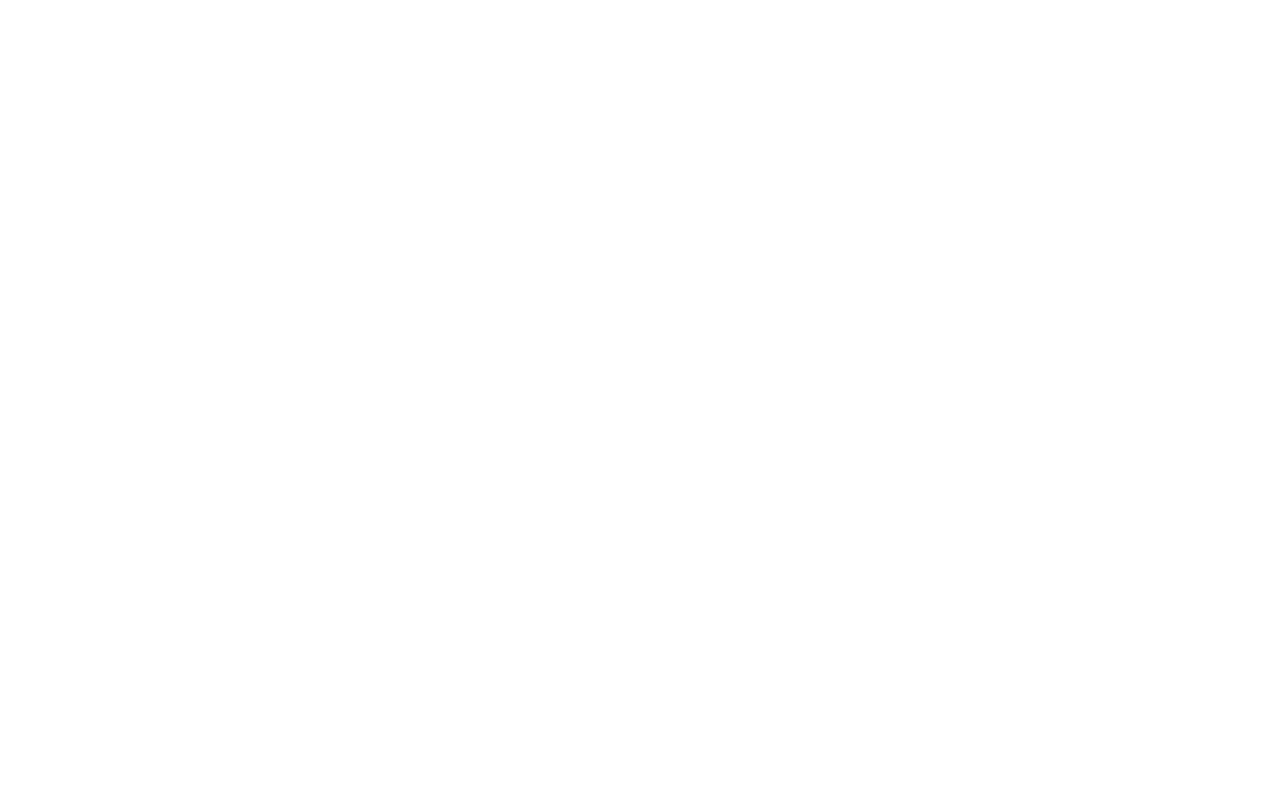
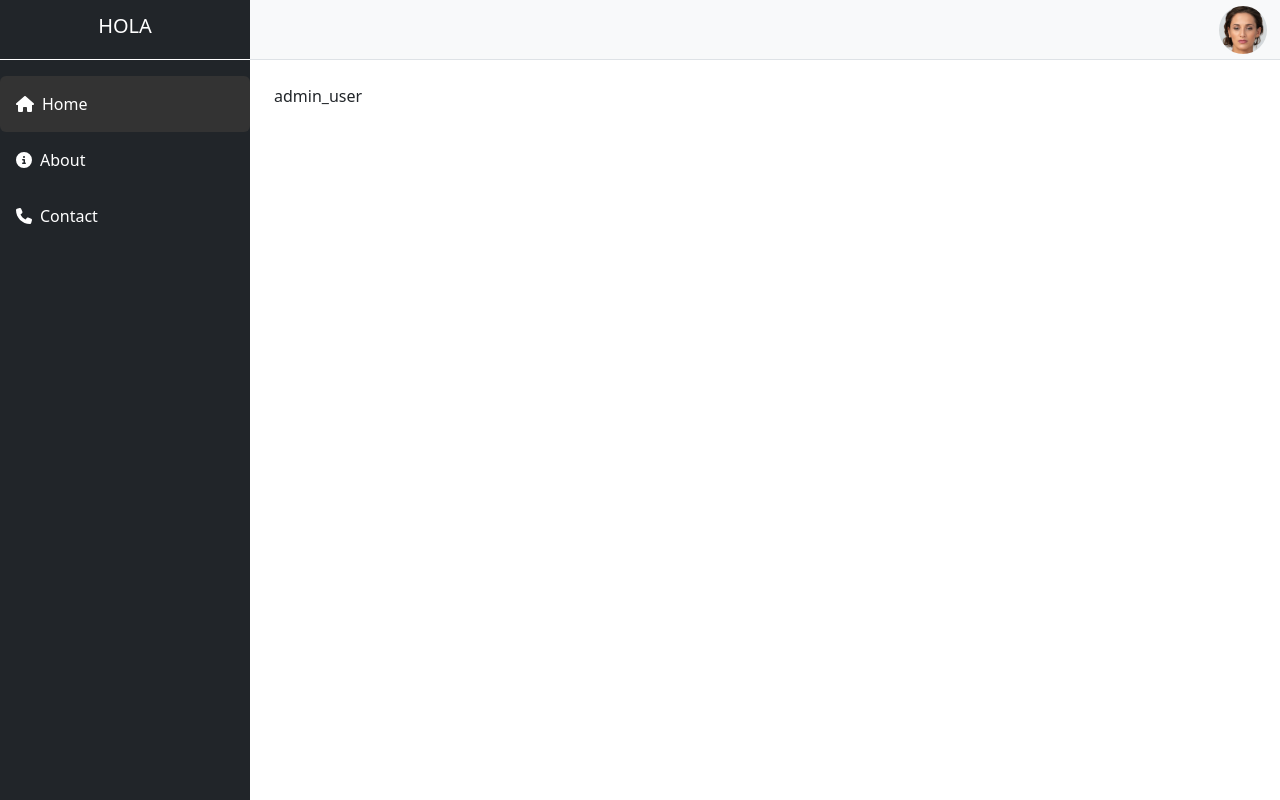
Before and after one commit to PalomaRmMz/bitacora, a React (Create React App) app: page /admin/admin_user in a window 1280 px wide. Before the commit this address had no page. Built offline with nearby package versions, Linux system fonts and the light colour scheme.

Commit message:
modificando el sidebar

```diff
--- /dev/null
+++ b/src/dashboard/admin_user/add_user.js
@@ -0,0 +1,5 @@
+import React from "react";
+
+export default function AddUser() {
+  return <div>add_user</div>;
+}
--- /dev/null
+++ b/src/dashboard/admin_user/admin_user.js
@@ -0,0 +1,5 @@
+import React from "react";
+
+export default function AdminUser() {
+  return <div>admin_user</div>;
+}
--- /dev/null
+++ b/src/dashboard/admin_user/edit_user.js
@@ -0,0 +1,5 @@
+import React from "react";
+
+export default function EditUser() {
+  return <div>edit_user</div>;
+}
--- a/src/layout/layout.css
+++ b/src/layout/layout.css
@@ -1,3 +1,8 @@
+#sidebar .nav-link:hover {
+    background-color: #333;
+    transition: background-color 0.3s ease;
+}
+
 .topBar {
     height: 60px;
     width: 100%;
--- a/src/layout/sidebar.js
+++ b/src/layout/sidebar.js
@@ -1,11 +1,53 @@
-import React from "react";
+import React, { useState } from "react";
 import { Link } from "react-router-dom";
+import { FontAwesomeIcon } from "@fortawesome/react-fontawesome";
+import {
+  faHome,
+  faInfoCircle,
+  faPhone,
+} from "@fortawesome/free-solid-svg-icons";
 
 const Sidebar = () => {
+  const [activeRoute, setActiveRoute] = useState("/home");
+
+  const routes = [
+    { path: "/home", label: "Home", icon: faHome },
+    { path: "/about", label: "About", icon: faInfoCircle },
+    { path: "/contact", label: "Contact", icon: faPhone },
+  ];
+
+  const handleClick = (path) => {
+    setActiveRoute(path);
+  };
+
+  const renderLinks = (isOffcanvas) => (
+    <ul className="nav flex-column">
+      {routes.map((route) => (
+        <li className="nav-item" key={route.path}>
+          <Link
+            className={`pt-3 pb-3 rounded nav-link ${
+              isOffcanvas ? "" : "text-white"
+            } ${activeRoute === route.path ? "active" : ""}`}
+            to={route.path}
+            onClick={() => handleClick(route.path)}
+            style={{
+              backgroundColor: activeRoute === route.path ? "#333" : "",
+              transition: "background-color 0.3s ease",
+            }}
+          >
+            <FontAwesomeIcon icon={route.icon} className="me-2" />
+            {route.label}
+          </Link>
+        </li>
+      ))}
+    </ul>
+  );
+
   return (
     <>
-      {/* estático */}
+      {/* Sidebar estático */}
       <div
+        id="sidebar"
         className="d-none d-lg-block position-fixed bottom-0 top-0 bg-dark z-2"
         style={{ width: "250px", height: "100vh" }}
       >
@@ -15,26 +57,10 @@ const Sidebar = () => {
         >
           <h5 className="text-white">HOLA</h5>
         </div>
-        <ul className="nav flex-column">
-          <li className="nav-item">
-            <Link className="nav-link" to="/home">
-              Home
-            </Link>
-          </li>
-          <li className="nav-item">
-            <Link className="nav-link" to="/about">
-              About
-            </Link>
-          </li>
-          <li className="nav-item">
-            <Link className="nav-link" to="/contact">
-              Contact
-            </Link>
-          </li>
-        </ul>
+        {renderLinks(false)}
       </div>
 
-      {/* offcanvas */}
+      {/* Offcanvas móvil */}
       <div
         className="offcanvas offcanvas-start bg-dark"
         tabIndex="-1"
@@ -55,25 +81,7 @@ const Sidebar = () => {
             ></button>
           </div>
         </div>
-        <div className="offcanvas-body">
-          <ul className="nav flex-column">
-            <li className="nav-item">
-              <Link className="nav-link" to="/home">
-                Home
-              </Link>
-            </li>
-            <li className="nav-item">
-              <Link className="nav-link" to="/about">
-                About
-              </Link>
-            </li>
-            <li className="nav-item">
-              <Link className="nav-link" to="/contact">
-                Contact
-              </Link>
-            </li>
-          </ul>
-        </div>
+        <div className="offcanvas-body">{renderLinks(true)}</div>
       </div>
     </>
   );
```
Also changed, not shown: src/App.js (+10 -1 lines).
